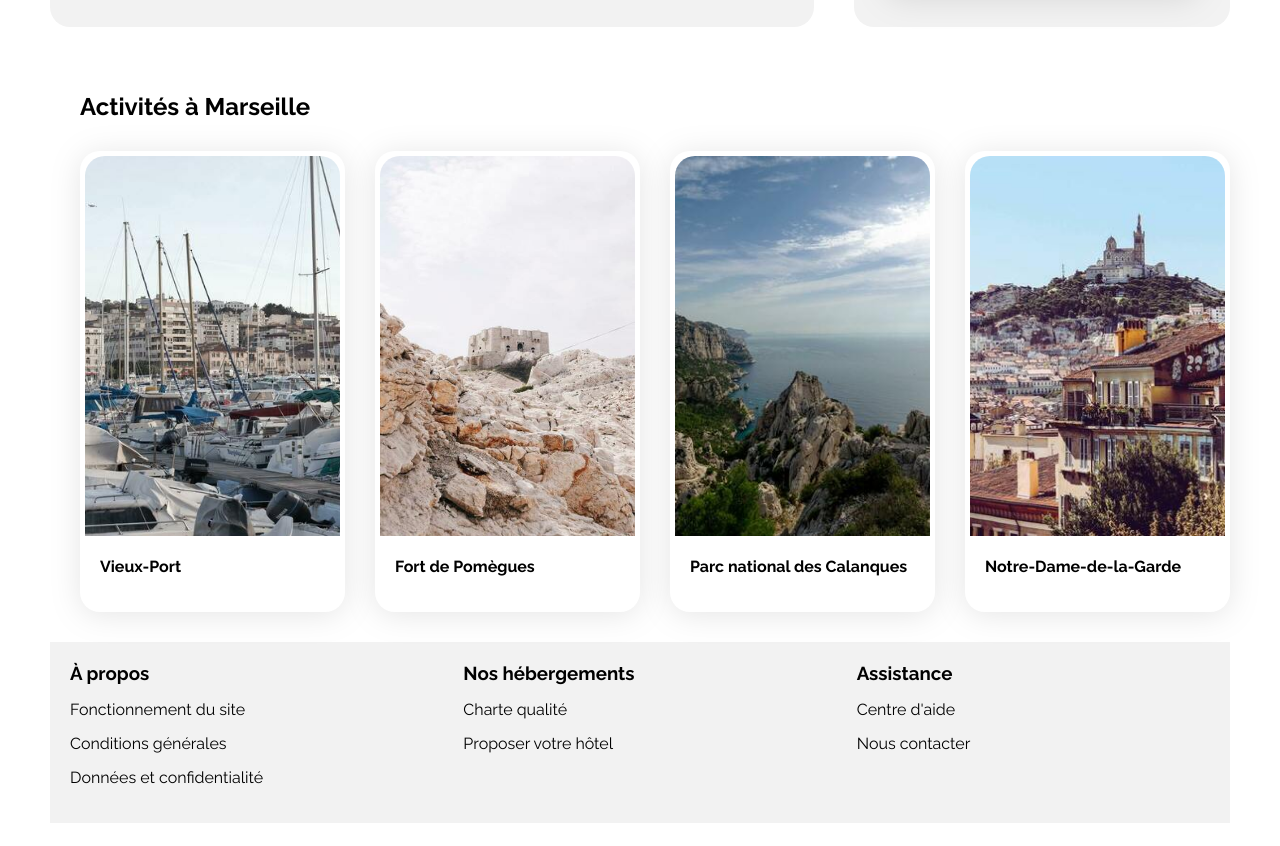
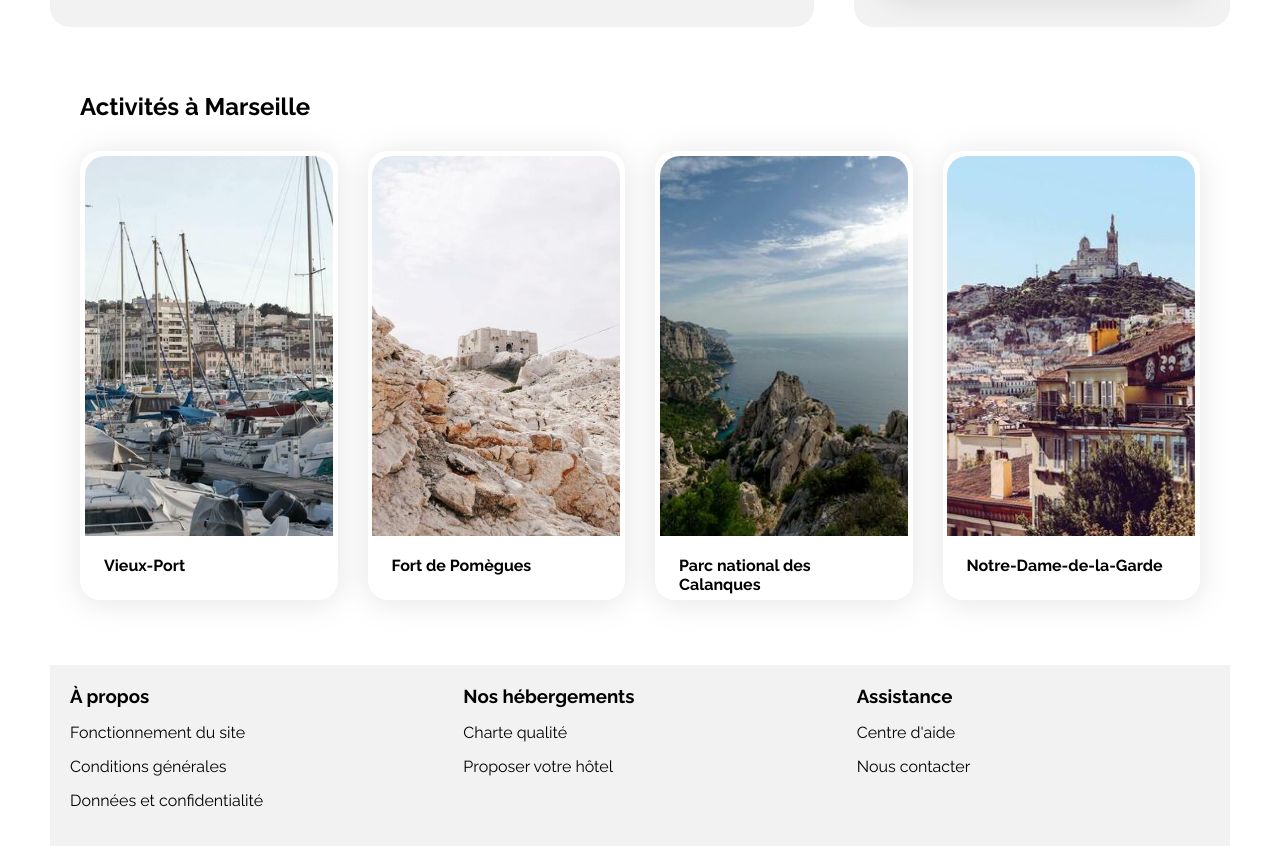
Before and after one commit to amandefasano/OC_P3_page-accueil-html-css, a plain HTML site: page index.html in a window 1280 px wide. Shown: the part 1049-1895 px from the top of the page. Before the commit the page ends 1872 px from the top, so only its background shows below. Drawn offline with Linux system fonts and the light colour scheme.

Commit message:
Fix: max-width 1440px - padding put on the main-container instead of body

```diff
--- a/css/style.css
+++ b/css/style.css
@@ -53,14 +53,11 @@
   justify-content: space-between;
 }
 
-/***** Body *****/
-body {
-  padding: 0 3.125rem; /*50px*/
-}
-
+/***** Main container *****/
 .main-container {
   width: 100%;
   max-width: 1440px;
+  padding: 0 3.125rem; /*50px*/
 }
 
 /***** Header *****/
@@ -160,11 +157,12 @@ header a:hover {
 /*** Info ***/
 
 .info {
+  font-size: 1rem;
   margin: 2.2rem 0.63rem; /*35px 10px*/
 }
 
 .fa-info {
-  font-size: 0.625em; /*10px*/
+  font-size: 0.625em; /*10px height*/
   border: solid 1px #d9d9d9;
   border-radius: 50px;
   padding: 0.437rem 0.625rem; /*7px 10px*/
@@ -247,7 +245,7 @@ a {
 
 /****** Activites ***********/
 .activites {
-  padding: 1.875rem 0 1.875rem 1.875rem; /*30px 0 30px 30px*/
+  padding: 1.875rem; /*30px*/
 }
 
 .activites-cards {
@@ -259,9 +257,14 @@ a {
 
 .activites-cards img {
   width: 100%;
-  height: 23.75rem; /*380px*/
+  height: 23.75rem; /*380px*/ /*85%*/
   border-top-left-radius: 20px;
   border-top-right-radius: 20px;
+}
+
+.activites-cards .card-content {
+  padding: 1.25rem 1.187rem; /*20px 19px*/
+  height: 3.687rem; /*59px*/
 }
 
 .activites-cards-title {
@@ -319,7 +322,7 @@ footer li {
 /* Le code ci-dessous correspond à la version responsive uniquement */
 
 /****** Media queries ***********/
-/* Medium devices (tablets, less/equal than 1024px) */
+/* Medium devices (tablets, less than/equal to 1024px) */
 @media (max-width: 1024px) {
   .hebergements-and-populaires {
     flex-direction: column;
@@ -377,7 +380,7 @@ footer li {
 /* Small devices (phones, less than 768px) */
 @media (max-width: 767.98px) {
   /****** Header *****/
-  body {
+  .main-container {
     padding: 0;
   }
 
--- a/index.html
+++ b/index.html
@@ -330,7 +330,7 @@
             </div>
           </section>
         </div>
-        <div class="activites" id="activites">
+        <div class="activites margin-bottom-35px column" id="activites">
             <h2 class="margin-0">Activit&eacute;s &agrave; Marseille</h2>
             <div class="activites-cards justify-content-space-between">
                 <a href="#">
@@ -339,9 +339,9 @@
                         src="./images/activites/reno-laithienne.jpg"
                         alt="Photographie de bateaux dans le Vieux Port"
                     />
-                    <div class="card-content justify-content-space-between">
+                    <div class="card-content">
                         <div class="card-txt">
-                        <h3 class="activites-cards-title">Vieux-Port</h3>
+                        <h3 class="activites-cards-title margin-0">Vieux-Port</h3>
                         </div>
                     </div>
                     </article>
@@ -352,9 +352,9 @@
                         src="./images/activites/paul-hermann.jpg"
                         alt="Photographie du Fort de Pom&egrave;gues"
                         />
-                        <div class="card-content justify-content-space-between">
+                        <div class="card-content">
                         <div class="card-txt">
-                            <h3 class="activites-cards-title">Fort de Pom&egrave;gues</h3>
+                            <h3 class="activites-cards-title margin-0">Fort de Pom&egrave;gues</h3>
                         </div>
                         </div>
                     </article>
@@ -365,9 +365,9 @@
                     src="./images/activites/kilyan-sockalingum.jpg"
                     alt="Photographie en hauteur du Parc national des Calanques"
                     />
-                    <div class="card-content justify-content-space-between">
+                    <div class="card-content">
                     <div class="card-txt">
-                        <h3 class="activites-cards-title">Parc national des Calanques</h3>
+                        <h3 class="activites-cards-title margin-0">Parc national des Calanques</h3>
                     </div>
                     </div>
                 </article>
@@ -378,9 +378,9 @@
                     src="./images/activites/florian-wehde.jpg"
                     alt="Photographie de Notre-Dame-de-la-Garde"
                     />
-                    <div class="card-content justify-content-space-between">
+                    <div class="card-content">
                     <div class="card-txt">
-                        <h3 class="activites-cards-title">Notre-Dame-de-la-Garde</h3>
+                        <h3 class="activites-cards-title margin-0">Notre-Dame-de-la-Garde</h3>
                     </div>
                     </div>
                 </article>
```
